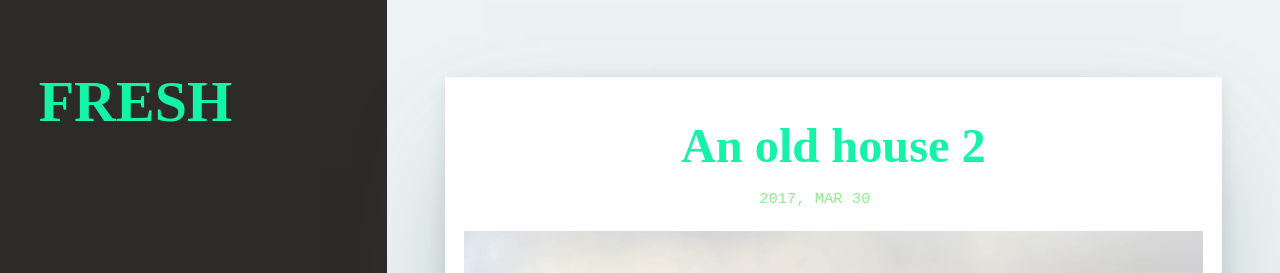
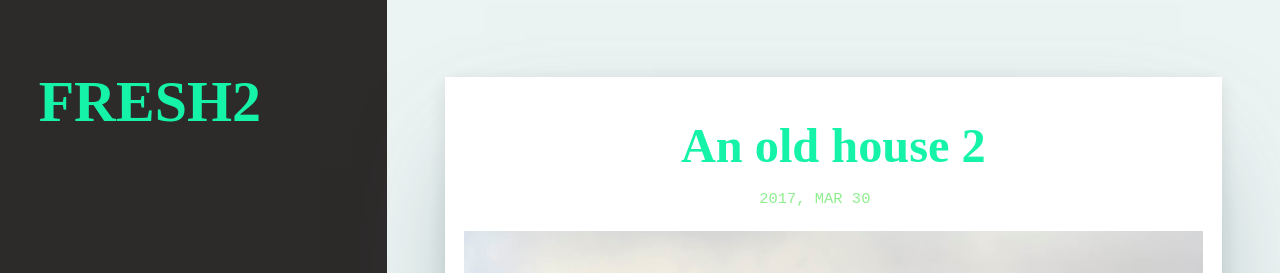
Before and after one commit to JSinEast/JSinEast.github.io, a Jekyll site: the page built from index.html, in a window 1280 px wide. Shown: the top 273 px of the page. Built offline with Jekyll 4.4.1, drawn with Linux system fonts in a browser that asks for light colours; some web fonts are replaced; the list of posts is cut into pages by our own code.

Commit message:
update config

```diff
--- a/_config.yml
+++ b/_config.yml
@@ -1,13 +1,13 @@
 # Profile information
-name: Fresh
+name: Fresh2
 title: Fresh - Free Jekyll Theme
 description: > # this means to ignore newlines until "baseurl:"
   Write an awesome description for your new site here. You can edit this
   line in _config.yml. It will appear in your document head meta (for
   Google search results) and in your feed.xml site description.
 permalink: ':title/'
-baseurl: "/fresh" # the subpath of your site, e.g. /blog
-url: "artemsheludko.pw" # the base hostname & protocol for your site, e.g. http://example.com
+baseurl: "" # the subpath of your site, e.g. /blog
+url: "https://jsineast.github.io" # the base hostname & protocol for your site, e.g. http://example.com
 
 # Social
 facebook: #Add your Facebook
@@ -33,4 +33,4 @@
 exclude:
   - Gemfile
   - Gemfile.lock
-include: [_pages]
+include: [pages]
```
